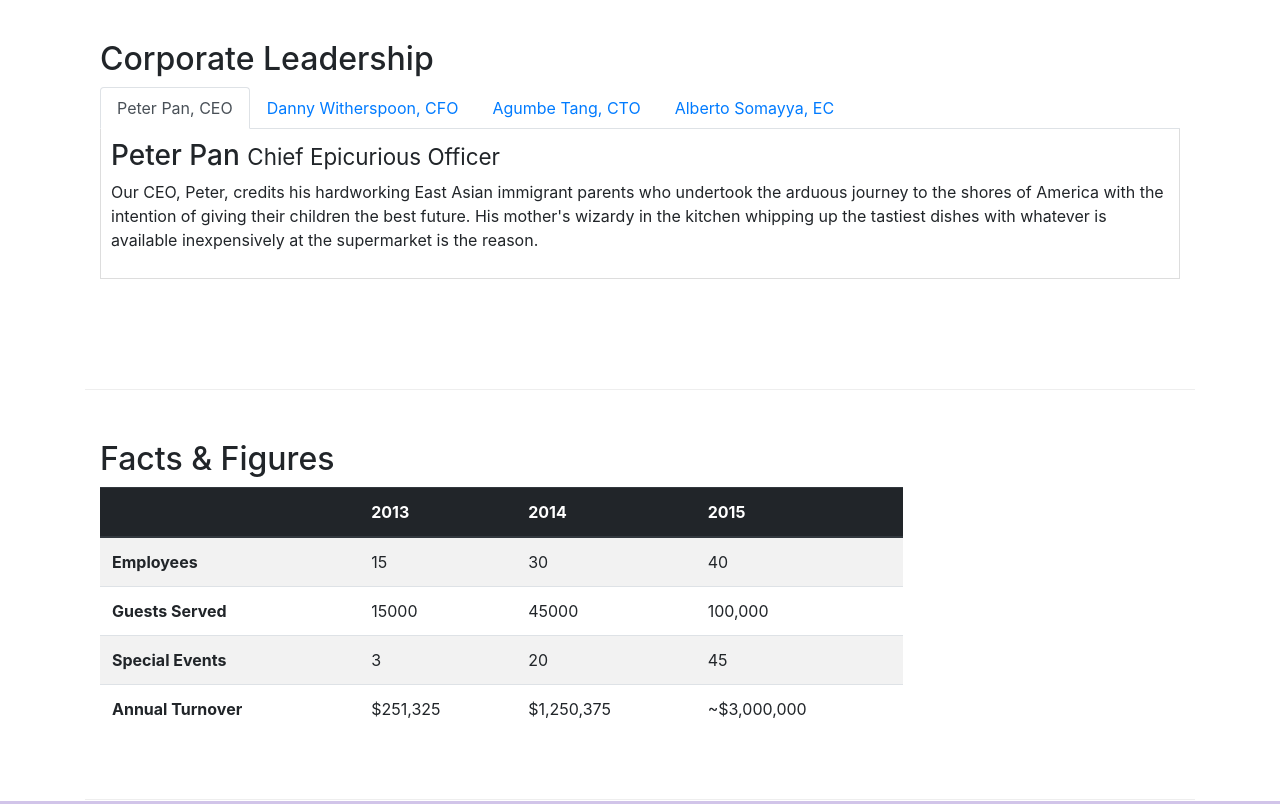
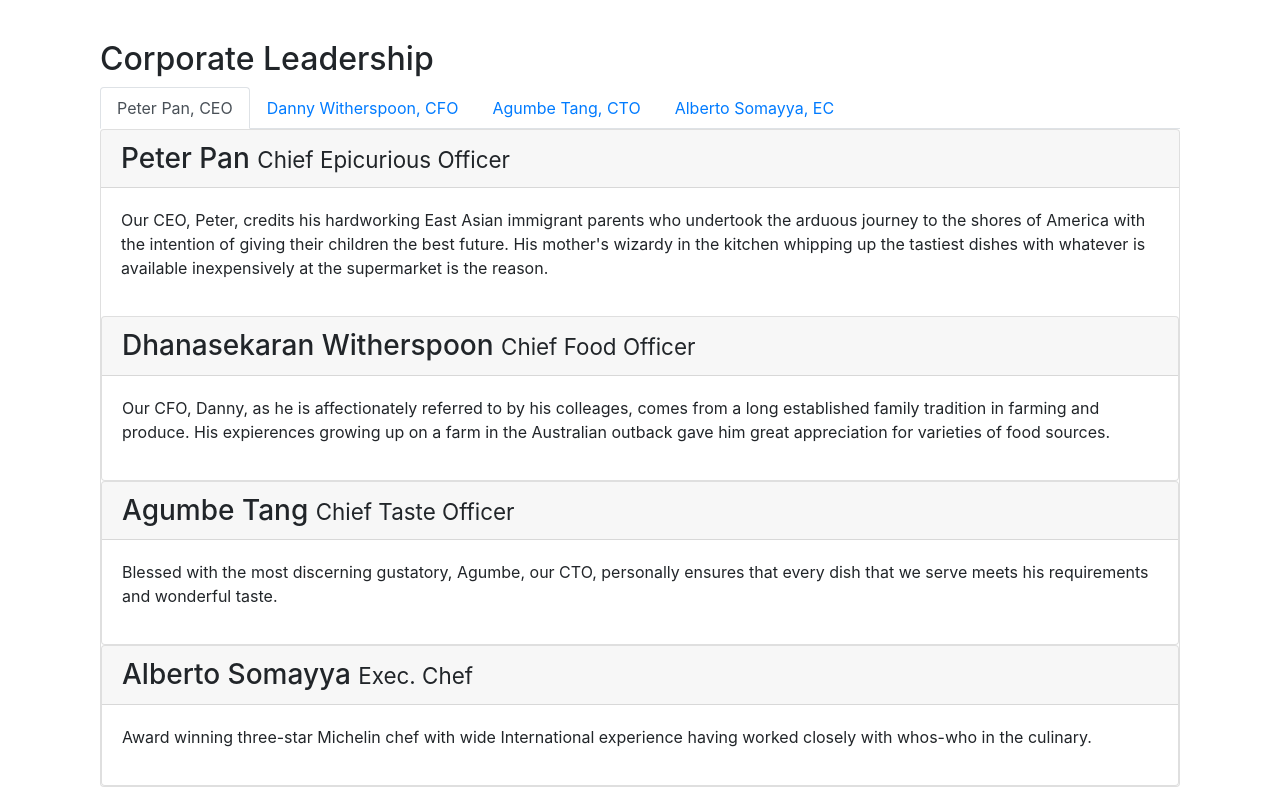
Before and after one commit to anjaliahlawat/bootstrap-project, a website: page aboutus.html in a window 1280 px wide. Shown: the part 920-1724 px from the top of the page. Drawn offline with nearby package versions, Linux system fonts and the light colour scheme.

Commit message:
Added accordion in place of tabs

```diff
--- a/aboutus.html
+++ b/aboutus.html
@@ -121,34 +121,65 @@
                             <a class="nav-link" href="#alberto" role="tab" data-toggle="tab">Alberto Somayya, EC</a>
                     </li>
                 </ul>
-                <div class="tab-content">
-                    <div role="tabpanel" class="tab-pane fade show active" id="peter">
-                            <h3>Peter Pan <small>Chief Epicurious Officer</small></h3>
+                <div id="accordion">
+                    <div class="card">
+                        <div class="card-header" role="tab" id="peterhead">
+                                <h3 class="mb-0">
+                                    <a data-toggle="collapse" data-target="#peter">
+                                         Peter Pan <small>Chief Epicurious Officer</small>
+                                    </a></h3>
+                        </div>
+                        <div role="tabpanel" class="collapse show" id="peter" data-parent="#accordion">
+                            <div class="card-body">
                                     <p class="d-none d-sm-block">Our CEO, Peter, credits his hardworking East Asian immigrant parents who
                                             undertook the arduous journey to the shores of America with the intention of giving their children the
                                             best future. His mother's wizardy in the kitchen whipping up the tastiest dishes with whatever is available
                                             inexpensively at the supermarket is the reason.</p>
                             </div>
-
-                    <div role="tabpanel" class="tab-pane fade show" id="danny">
-                            <h3>Dhanasekaran Witherspoon <small>Chief Food Officer</small></h3>
+                        </div>
+                        <div class="card">
+                                <div class="card-header" role="tab" id="dannyhead">
+                                        <h3 class="mb-0">
+                                            <a data-toggle="collapse" data-target="#danny">
+                                                    Dhanasekaran Witherspoon  <small>Chief Food Officer</small>
+                                            </a></h3>
+                                </div>
+                                <div role="tabpanel" class="collapse show" id="danny" data-parent="#accordion">
+                                    <div class="card-body">
                                             <p class="d-none d-sm-block">Our CFO, Danny, as he is affectionately referred to by his colleages, comes from a
                                                     long established family tradition in farming and produce. His expierences growing up on a farm in the Australian
                                                     outback gave him great appreciation for varieties of food sources.</p>
                                     </div>
-
-                    <div role="tabpanel" class="tab-pane fade show" id="agumbe">
-                            <h3>Agumbe Tang <small>Chief Taste Officer</small></h3>
+                                </div>
+                       </div>
+                       <div class="card">
+                            <div class="card-header" role="tab" id="agumbehead">
+                                    <h3 class="mb-0">
+                                        <a data-toggle="collapse" data-target="#agumbe">
+                                                Agumbe Tang  <small>Chief Taste Officer</small>
+                                        </a></h3>
+                            </div>
+                            <div role="tabpanel" class="collapse show" id="agumbe" data-parent="#accordion">
+                                <div class="card-body">
                                         <p class="d-none d-sm-block">Blessed with the most discerning gustatory, Agumbe, our CTO, personally ensures that
                                                 every dish that we serve meets his requirements and wonderful taste.</p>
                                 </div>
-
-                    <div role="tabpanel" class="tab-pane fade show" id="alberto">
-                            <h3>Alberto Somayya <small>Executive Chef</small></h3>
+                            </div>
+                       </div>
+                       <div class="card">
+                            <div class="card-header" role="tab" id="albertohead">
+                                    <h3 class="mb-0">
+                                        <a data-toggle="collapse" data-target="#alberto">
+                                                Alberto Somayya   <small>Exec. Chef</small>
+                                        </a></h3>
+                            </div>
+                            <div role="tabpanel" class="collapse show" id="alberto" data-parent="#accordion">
+                                <div class="card-body">
                                         <p class="d-none d-sm-block">Award winning three-star Michelin chef with wide International experience having worked
                                                 closely with whos-who in the culinary.</p>
                                 </div>
-
+                            </div>
+                       </div>
                 </div>
             </div>
         </div>
```
Lines whose indentation alone changed are shown as unchanged.
